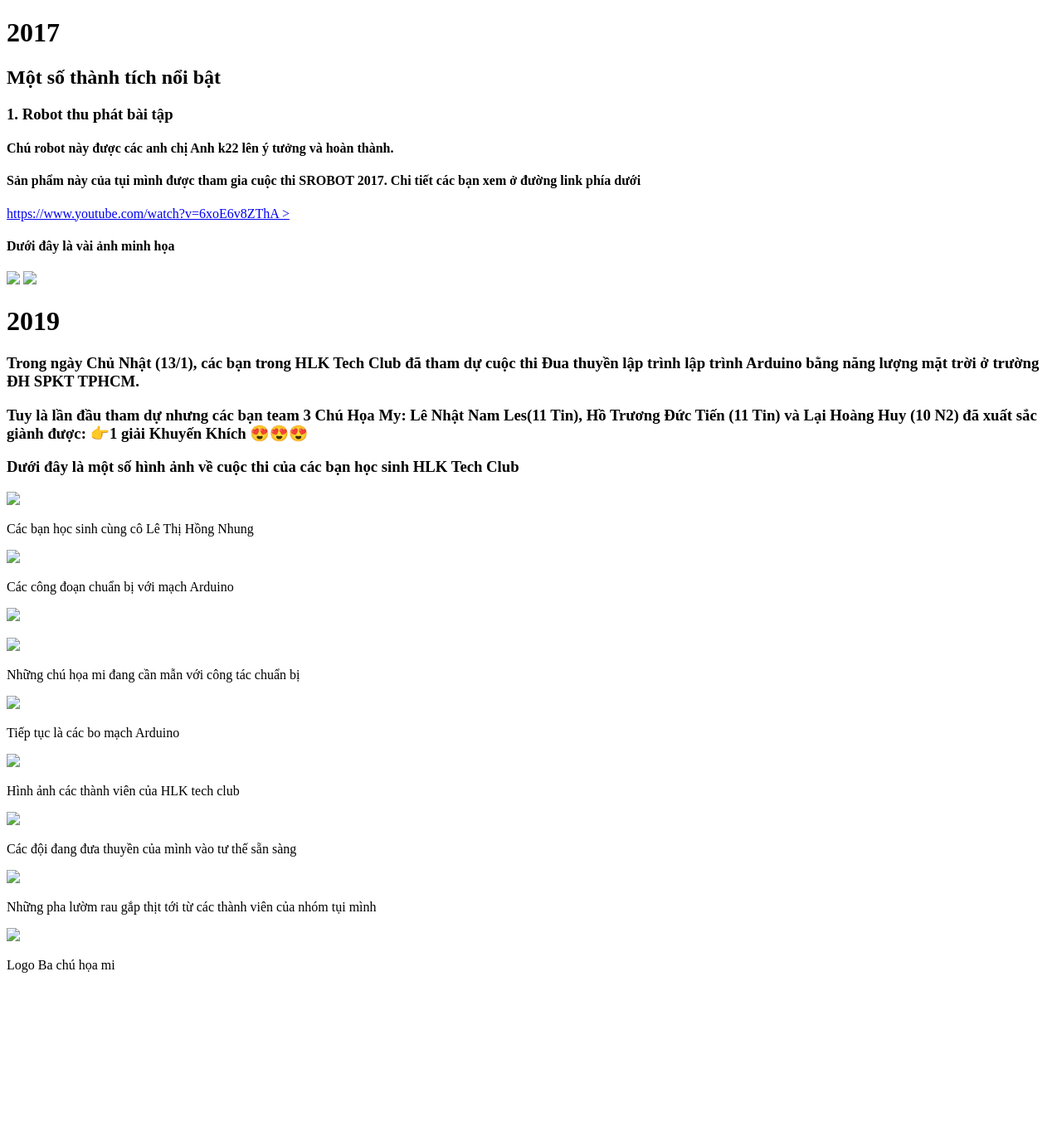
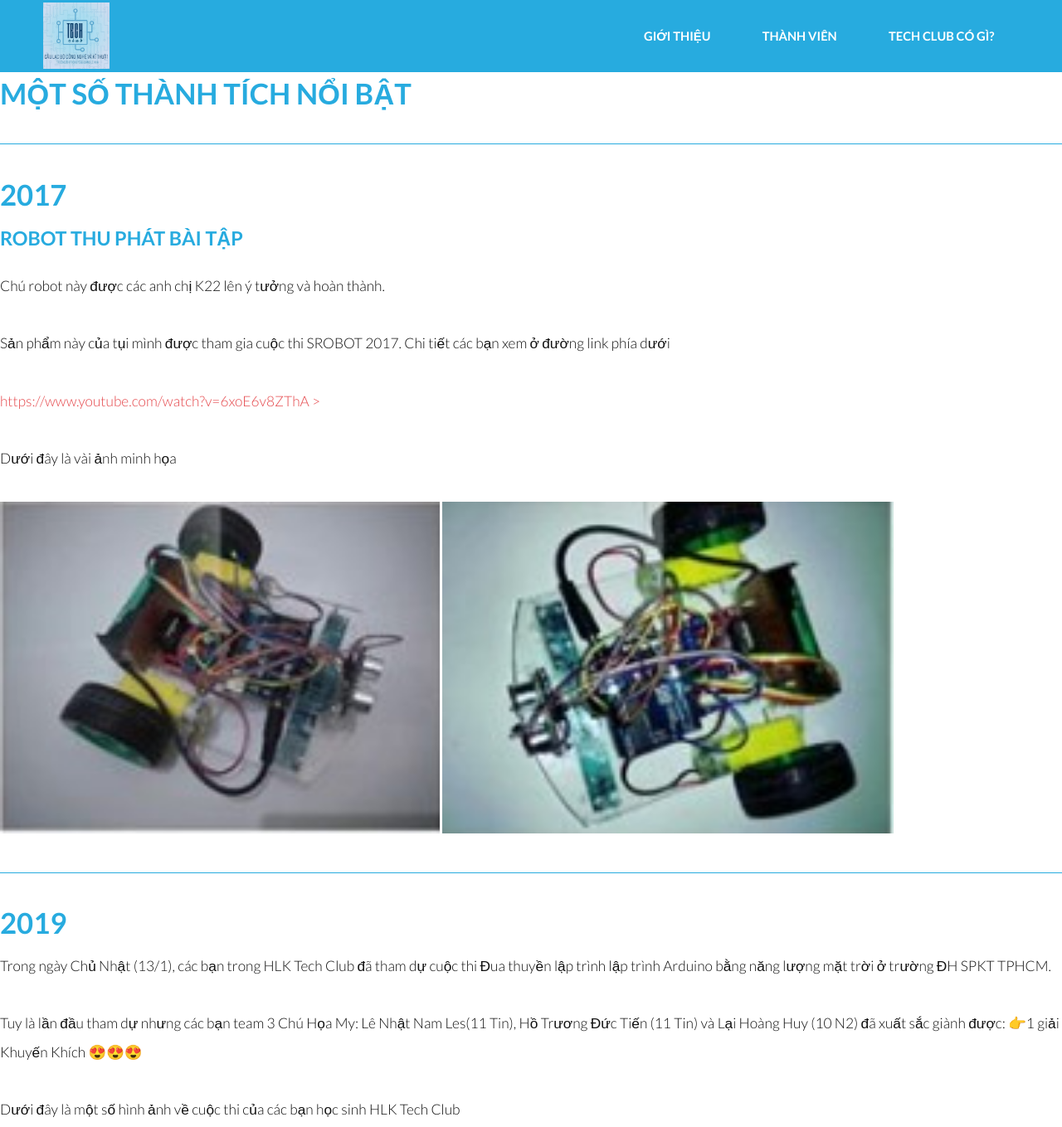
Before and after one commit to dangkhanh911/webgroup3, a plain HTML site: page thanhtich.html in a window 1280 px wide. Shown: the top 1359 px of the page at 83% size. Before the commit the page ends 1189 px from the top, so only its background shows below. Drawn offline with Linux system fonts and the light colour scheme.

Commit message:
New update

```diff
--- a/thanhtich.html
+++ b/thanhtich.html
@@ -4,43 +4,62 @@
     <meta charset="UTF-8">
     <meta name="viewport" content="width=device-width, initial-scale=1.0">
     <title>Document</title>
-    <link rel="stylesheet" href="./thanhtich.css" type="text/css">
+    <link rel="stylesheet" href="assets/css/main.css" type="text/css">
 </head>
 <body>
+    <!-- Header -->
+			<header id="header">
+				<div class="inner">
+					<a class="logo" href="index.html">
+						<img class="img_icon" src="../webgroup3/images/TECH.jpg">
+					</a>
+					<nav id="nav">
+						<a href="index.html">Giới thiệu</a>
+						<a href="generic.html">Thành viên</a>
+						<a class="member_menu_name">TECH CLUB có gì?</a>
+							<div class="member_menu">
+								<a href="Hoạt động.html">Hoạt động</a>
+								<a href="thanhtich.html">Thành tích</a>
+								<a href="Mục đích và Kế hoạch.html">Kế hoạch</a>
+							</div>
+					</nav>
+				</div>
+			</header>
+			<a href="#menu" class="navPanelToggle"><span class="fa fa-bars"></span></a>
+    <h1> Một số thành tích nổi bật</h1>
+    <hr>
     <h1> 2017</h1>
-    <h2> Một số thành tích nổi bật</h2>
-    <h3>1. Robot thu phát bài tập </h3>
-    <h2> </h2>
-    <h4>Chú robot này được các anh chị Anh k22 lên ý tưởng và hoàn thành. </h4>
-    <h2> </h2>
-    <h4> Sản phẩm này của tụi mình được tham gia cuộc thi SROBOT 2017. Chi tiết các bạn xem ở đường link phía dưới </h4>
+    <h3>Robot thu phát bài tập </h3>
+    <p>Chú robot này được các anh chị K22 lên ý tưởng và hoàn thành. </p>
+    <p> Sản phẩm này của tụi mình được tham gia cuộc thi SROBOT 2017. Chi tiết các bạn xem ở đường link phía dưới </p>
     <a href="https://www.youtube.com/watch?v=6xoE6v8ZThA"> https://www.youtube.com/watch?v=6xoE6v8ZThA ></a>
-    <h4> Dưới đây là vài ảnh minh họa</h4>
-    <img src="maythuphatbt.jpg" height="400px" >
-    <img src="maythuphatbt2.jpg" height="400px">
-
+    <br></br>
+    <p> Dưới đây là vài ảnh minh họa</p>
+    <img src="../webgroup3/images/maythuphatbt1.jpg" height="400px" >
+    <img src="../webgroup3/images/maythuphatbt2.jpg" height="400px">
+    <hr>
     <h1>2019</h1>
-    <h3> Trong ngày Chủ Nhật (13/1), các bạn trong HLK Tech Club đã tham dự cuộc thi Đua thuyền lập trình lập trình Arduino bằng năng lượng mặt trời ở trường ĐH SPKT TPHCM. </h3>
-    <h3> Tuy là lần đầu tham dự nhưng các bạn team 3 Chú Họa My: Lê Nhật Nam Les(11 Tin), Hồ Trương  Đức Tiến (11 Tin) và Lại Hoàng Huy (10 N2) đã xuất sắc giành được: 👉1 giải Khuyến Khích 😍😍😍</h3>
-    <h3> Dưới đây là một số hình ảnh về cuộc thi của các bạn học sinh HLK Tech Club</h3>
-    <img src="duathuyen.jpg" height="400px">
+    <p> Trong ngày Chủ Nhật (13/1), các bạn trong HLK Tech Club đã tham dự cuộc thi Đua thuyền lập trình lập trình Arduino bằng năng lượng mặt trời ở trường ĐH SPKT TPHCM. </p>
+    <p> Tuy là lần đầu tham dự nhưng các bạn team 3 Chú Họa My: Lê Nhật Nam Les(11 Tin), Hồ Trương  Đức Tiến (11 Tin) và Lại Hoàng Huy (10 N2) đã xuất sắc giành được: 👉1 giải Khuyến Khích 😍😍😍</p>
+    <p> Dưới đây là một số hình ảnh về cuộc thi của các bạn học sinh HLK Tech Club</p>
+    <img src="../webgroup3/images/duathuyen1.jpg" height="400px">
     <p>Các bạn học sinh cùng cô Lê Thị Hồng Nhung </p>
-    <img src="duathuyen2.jpg" height="400px">
+    <img src="../webgroup3/images/duathuyen2.jpg" height="400px">
     <p> Các công đoạn chuẩn bị với mạch Arduino </p>
-    <img src="duathuyen3.jpg" height="400px">
+    <img src="../webgroup3/images/duathuyen3.jpg" height="400px">
     <p> </p>
-    <img src="duathuyen4.jpg" height="400px" >
+    <img src="../webgroup3/images/duathuyen4.jpg" height="400px" >
     <p> Những chú họa mi đang cần mẫn với công tác chuẩn bị</p>
 
-    <img src="duathuyen5.jpg" height="400px">
+    <img src="../webgroup3/images/duathuyen5.jpg" height="400px">
     <p> Tiếp tục là các bo mạch Arduino </p>
-    <img src="duathuyen6.jpg" height="400px">
+    <img src="../webgroup3/images/duathuyen6.jpg" height="400px">
     <p> Hình ảnh các thành viên của HLK tech club</p>
-    <img src="duathuyen7.jpg" height="400px">
+    <img src="../webgroup3/images/duathuyen7.jpg" height="400px">
     <p> Các đội đang đưa thuyền của mình vào tư thế sẵn sàng</p>
-    <img src="duathuyen8.jpg" height="400px" weight="600px">
+    <img src="../webgroup3/images/duathuyen8.jpg" height="400px" weight="600px">
     <p>Những pha lườm rau gắp thịt tới từ các thành viên của nhóm tụi mình </p>
-    <img src="duathuyen9.jpg" height="400px">
+    <img src="../webgroup3/images/duathuyen9.jpg" height="400px">
     <p>Logo Ba chú họa mi </p>
 
 
```
Also changed, not shown: index.html (+5 -4 lines), images/duathuyen1.jpg (added), images/duathuyen2.jpg (added), images/duathuyen3.jpg (added), images/duathuyen4.jpg (added), images/duathuyen5.jpg (added), images/duathuyen6.jpg (added), images/duathuyen7.jpg (added), images/duathuyen8.jpg (added), images/duathuyen9.jpg (added), images/maythuphatbt1.jpg (added), images/maythuphatbt2.jpg (added).
